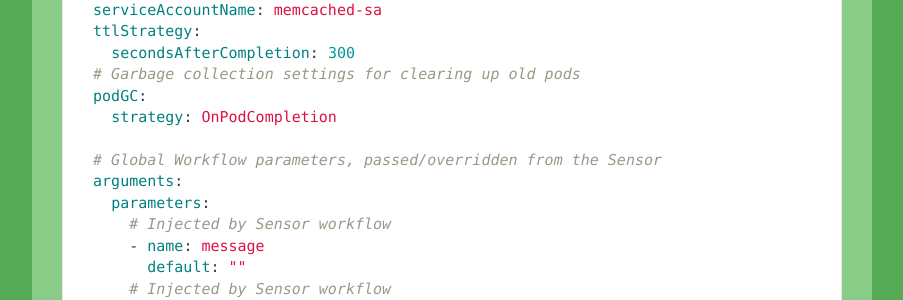
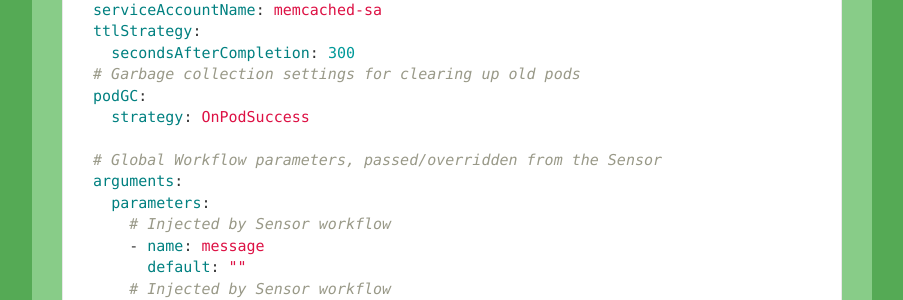
Before and after one commit to reinvantveer/reinvantveer.github.io, a Jekyll site: the page built from _posts/2022-01-29-easier-operator.md, in a window 1280 px wide and 900 px high, scrolled down 12370 px. Shown: the part 152-452 px from the top of the window, without its empty margins (188-1091 px from the left). Built offline with Jekyll 4.4.1, drawn with Linux system fonts in a browser that asks for light colours; comment, search, counter and statistics services are not loaded.

Commit message:
keep failed pods
Signed-off-by: reinvantveer <rein@vantveer.me>

```diff
--- a/_includes/memcached/workflow-template.yaml
+++ b/_includes/memcached/workflow-template.yaml
@@ -13,7 +13,7 @@ spec:
     secondsAfterCompletion: 300
   # Garbage collection settings for clearing up old pods
   podGC:
-    strategy: OnPodCompletion
+    strategy: OnPodSuccess
 
   # Global Workflow parameters, passed/overridden from the Sensor
   arguments:
```
